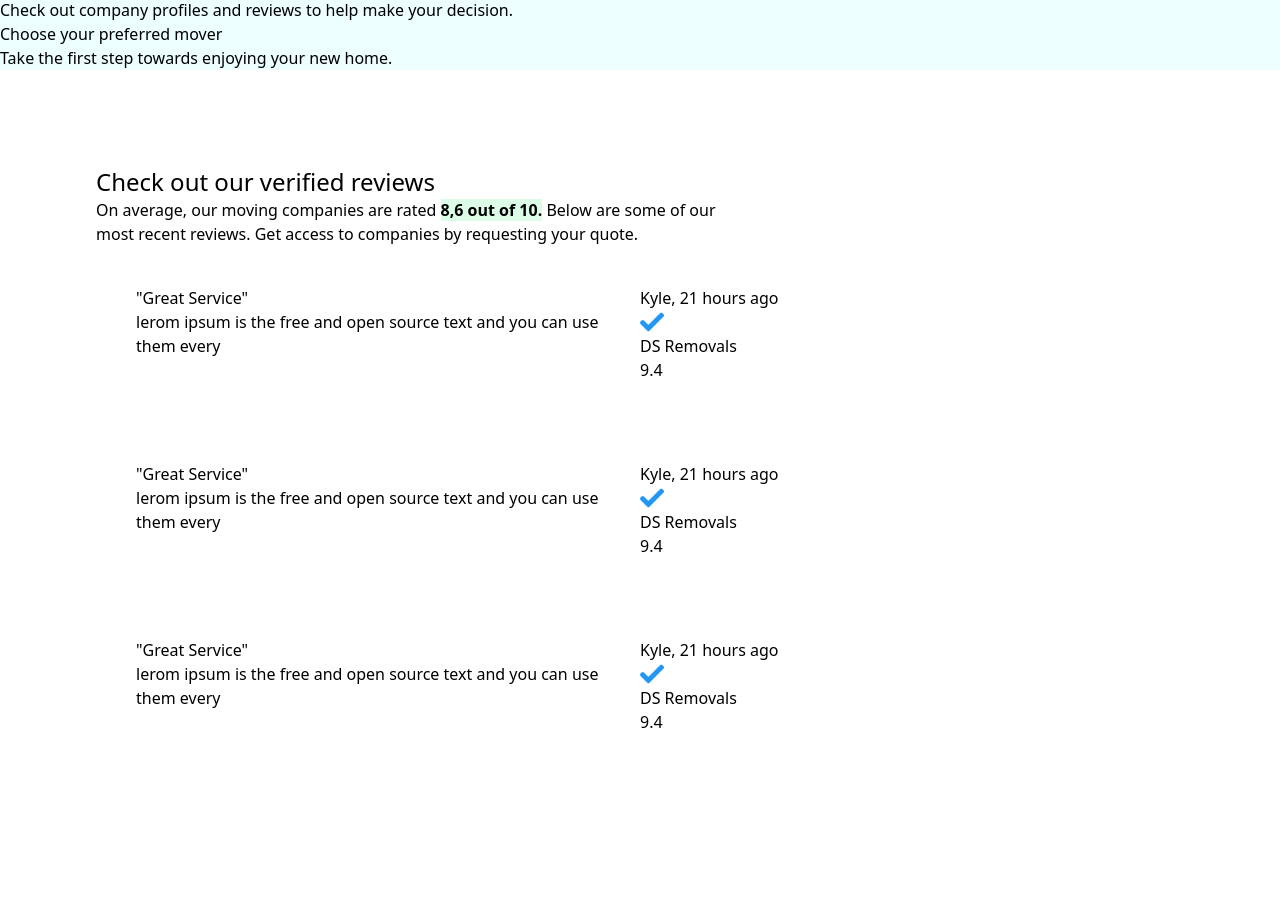
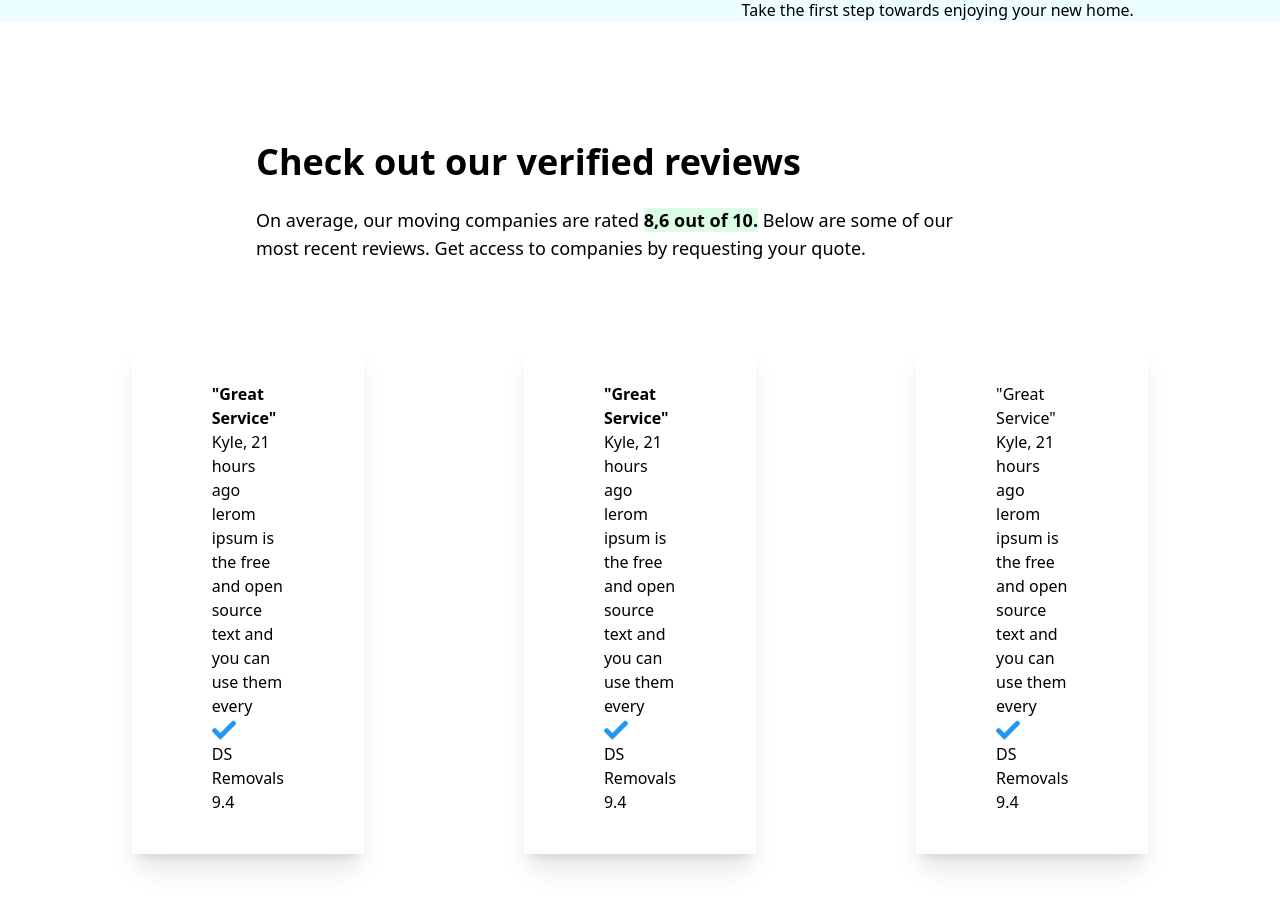
Before and after one commit to codewithahad01/getamover, a React (Create React App) app: page / in a window 1280 px wide. Shown: the part 904-1812 px from the top of the page. Before the commit the page ends 1774 px from the top, so only its background shows below. Built offline with nearby package versions, Linux system fonts and the light colour scheme.

Commit message:
modification added to cards

```diff
--- a/src/App.js
+++ b/src/App.js
@@ -6,7 +6,7 @@ import Cards from './components/Cards';
 
 function App() {
   return (
-    <div>
+    <div className='w-full '>
       <Navbar />
       <Content />
       <Duties />
--- a/src/components/Cards.js
+++ b/src/components/Cards.js
@@ -4,12 +4,14 @@ import logo from '../assets/check.png'
 const Card = () => {
     return (
         <div className="mt-15 text-md p-24">
-            <h1 className="text-2xl">Check out our verified reviews</h1>
-            <p>On average, our moving companies are rated <span className="bg-green-100 font-bold">8,6 out of 10.</span> Below are some of our<br />
+        <div className="px-40 ">
+            <h1 className="text-4xl font-bold py-6">Check out our verified reviews</h1>
+            <p className="text-lg">On average, our moving companies are rated <span className="bg-green-100 font-bold">8,6 out of 10.</span> Below are some of our<br />
             most recent reviews. Get access to companies by requesting your quote.</p>
-            <div>
-                <div className="box-border grid grid-cols-2 p-10 pt-15 p">
-                    <h1>"Great Service"</h1>
+        </div>
+            <div className="flex justify-center">
+                <div className="flex flex-col justify-center max-w-xs bg-white shadow-xl p-10 pt-15 px-20 m-20">
+                    <h1 className="font-bold">"Great Service"</h1>
                     <p>Kyle, 21 hours ago</p>
                     <p>lerom ipsum is the free<be /> and open source text and<be /> you can use them every</p>
                     <div><a href="#new">
@@ -19,8 +21,8 @@ const Card = () => {
                         </a>
                     </div>
                 </div>
-                <div className="box-border grid grid-cols-2 p-10 pt-15">
-                    <h1>"Great Service"</h1>
+                <div className="flex flex-col justify-center max-w-xs bg-white shadow-xl p-10 pt-15 px-20 m-20">
+                    <h1 className="font-bold">"Great Service"</h1>
                     <p>Kyle, 21 hours ago</p>
                     <p>lerom ipsum is the free<be /> and open source text and<be /> you can use them every</p>
                     <div><a href="#new">
@@ -30,7 +32,7 @@ const Card = () => {
                         </a>
                     </div>
                 </div>
-                <div className="box-border grid grid-cols-2 p-10 pt-15">
+                <div className="flex flex-col justify-center max-w-xs bg-white shadow-xl p-10 pt-15 px-20 m-20">
                     <h1>"Great Service"</h1>
                     <p>Kyle, 21 hours ago</p>
                     <p>lerom ipsum is the free<be /> and open source text and<be /> you can use them every</p>
--- a/src/components/Duties.js
+++ b/src/components/Duties.js
@@ -3,7 +3,7 @@ import React from "react";
 const Duties = (props) => {
 
     return(
-        <div className="bg-cyan-50 ">
+        <div className="bg-cyan-50 flex flex-col-lg ">
             <div className="grid grid-cols-1">
                 <p>How it works</p>
                 <p></p>
```
